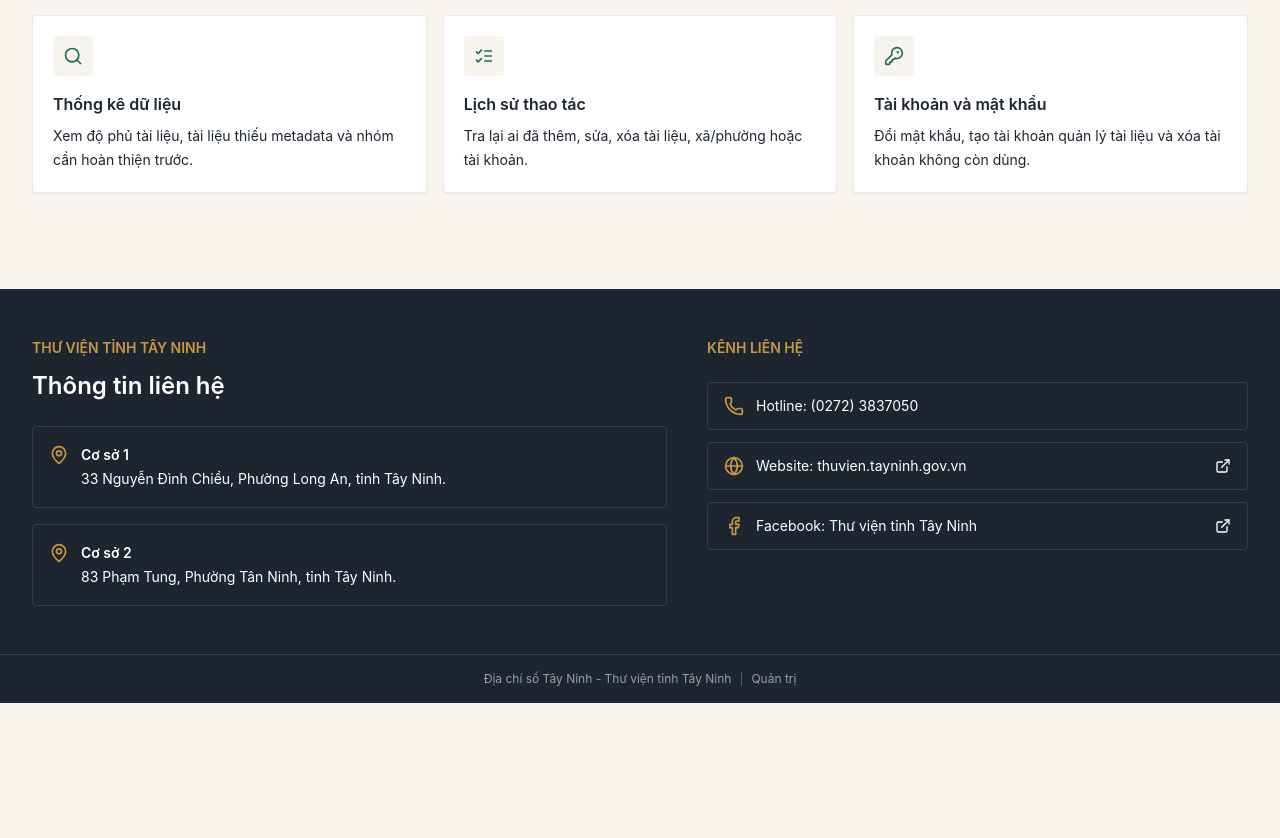
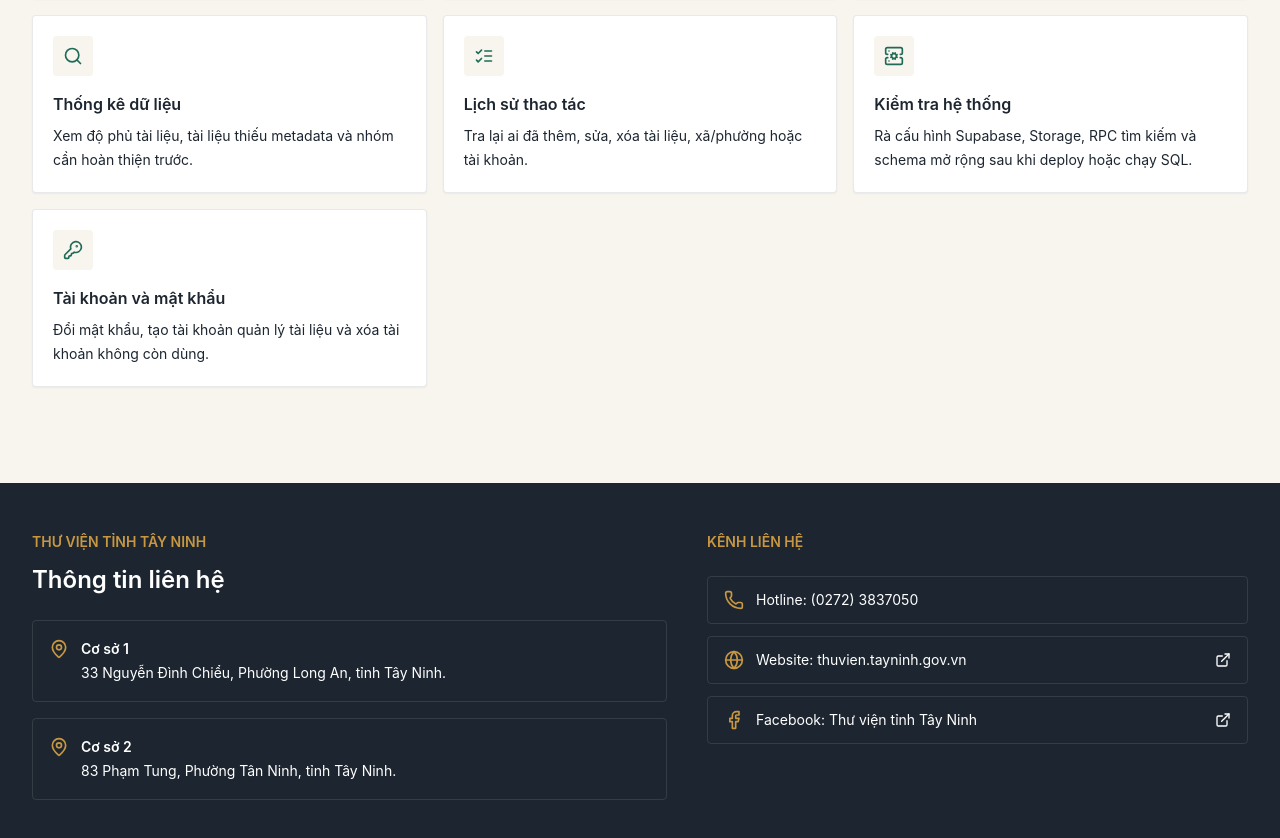
Before and after one commit to duythien24/diachitayninh, a Next.js app: page /admin/huong-dan in a window 1280 px wide. Shown: the part 1276-2114 px from the top of the page. Before the commit the page ends 1979 px from the top, so only its background shows below. Built offline with nearby package versions, Linux system fonts and the light colour scheme; no server answers.

Commit message:
Add admin operations links

```diff
--- a/src/app/admin/huong-dan/page.tsx
+++ b/src/app/admin/huong-dan/page.tsx
@@ -10,6 +10,7 @@ import {
   Link2,
   ListChecks,
   Search,
+  ServerCog,
   ShieldCheck,
   Upload
 } from "lucide-react";
@@ -89,6 +90,12 @@ const adminTasks = [
     href: "/admin/audit",
     description: "Tra lại ai đã thêm, sửa, xóa tài liệu, xã/phường hoặc tài khoản.",
     icon: ListChecks
+  },
+  {
+    title: "Kiểm tra hệ thống",
+    href: "/admin/system",
+    description: "Rà cấu hình Supabase, Storage, RPC tìm kiếm và schema mở rộng sau khi deploy hoặc chạy SQL.",
+    icon: ServerCog
   },
   {
     title: "Tài khoản và mật khẩu",
--- a/src/components/mobile-nav.tsx
+++ b/src/components/mobile-nav.tsx
@@ -2,7 +2,7 @@
 
 import Link from "next/link";
 import { useState } from "react";
-import { Building2, CircleHelp, FileText, Info, LogIn, LogOut, Menu, ShieldCheck, X } from "lucide-react";
+import { Building2, CircleHelp, FileText, Info, KeyRound, LogIn, LogOut, Menu, ShieldCheck, X } from "lucide-react";
 
 import type { AccountSession } from "@/components/account-menu";
 
@@ -67,6 +67,14 @@ export function MobileNav({ account }: { account: AccountSession | null }) {
                   <CircleHelp className="h-4 w-4 text-ink/55" aria-hidden="true" />
                   Hướng dẫn quản trị
                 </Link>
+                <Link
+                  href="/admin/accounts"
+                  onClick={() => setIsOpen(false)}
+                  className="flex min-h-12 items-center gap-3 px-4 py-3 text-sm font-semibold text-ink transition hover:bg-white"
+                >
+                  <KeyRound className="h-4 w-4 text-ink/55" aria-hidden="true" />
+                  Tài khoản và mật khẩu
+                </Link>
                 <form action="/admin/logout" method="post">
                   <button
                     type="submit"
```
